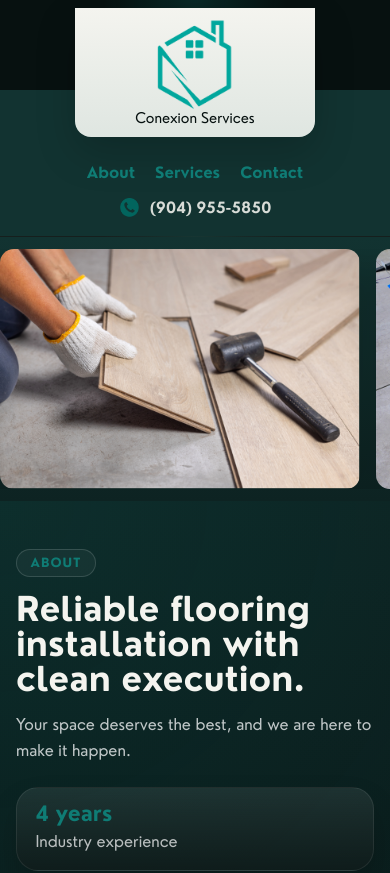
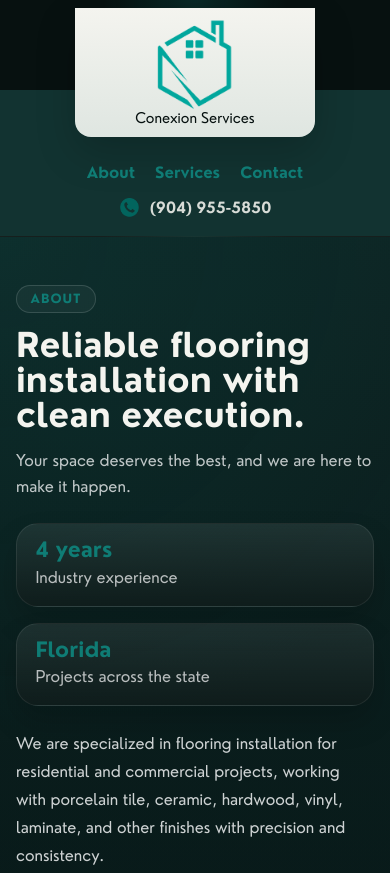
Before and after one commit to daniielsouz/ConexionService, a React (Vite) app in the folder client/: page / in a window 390 px wide. Shown: the top 873 px of the page. Built offline with nearby package versions, Linux system fonts and the light colour scheme; no server answers.

Commit message:
ux: hide carousel on small screens

```diff
--- a/client/src/pages/components/carousel/index.module.css
+++ b/client/src/pages/components/carousel/index.module.css
@@ -76,9 +76,7 @@
 
 @media (max-width: 480px) {
   .carousel {
-    --height: 130px;
-    --gap: 10px;
-    --duration: 12000ms;
+    display: none;
   }
 
   .slide {
```
